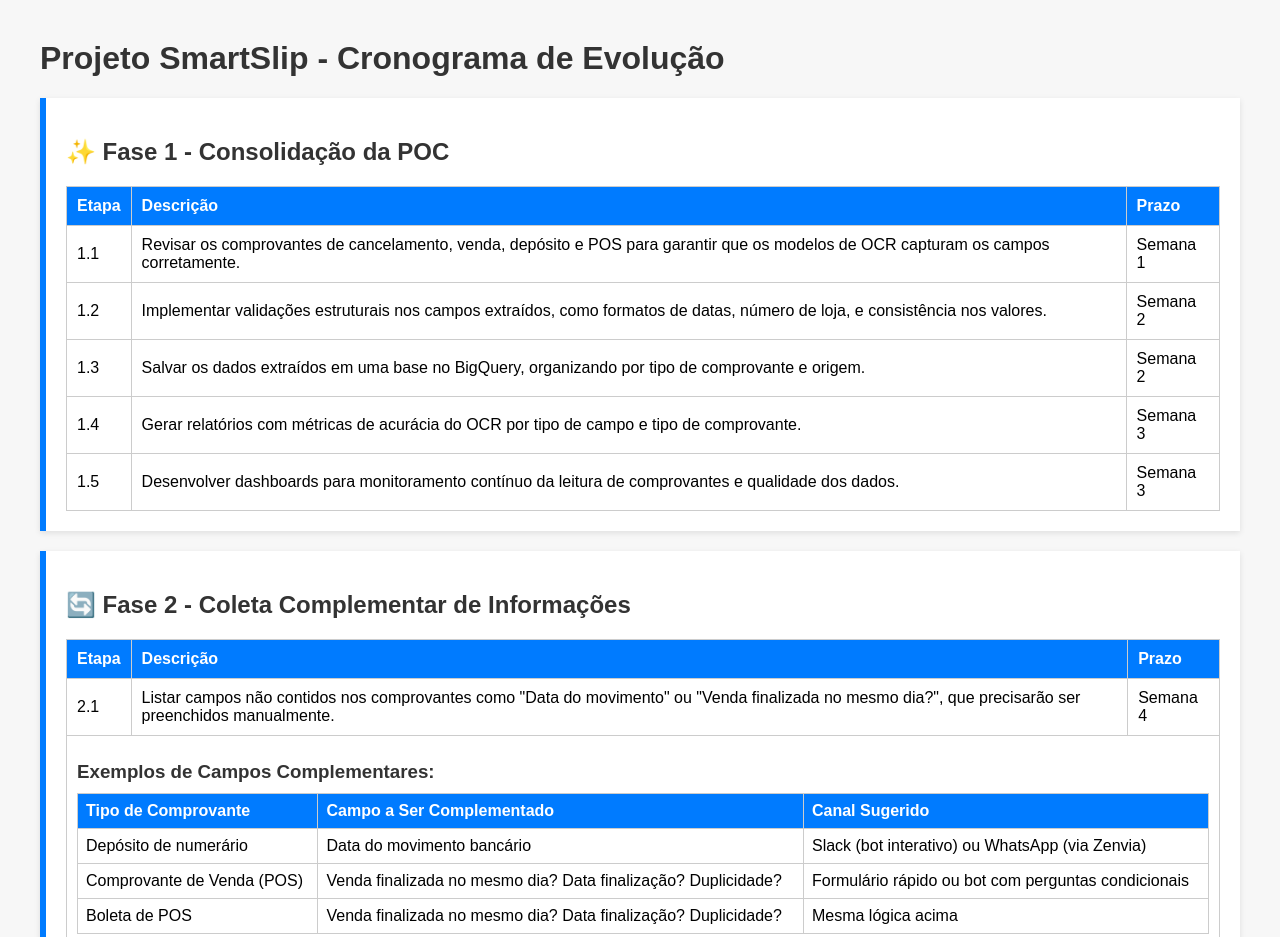
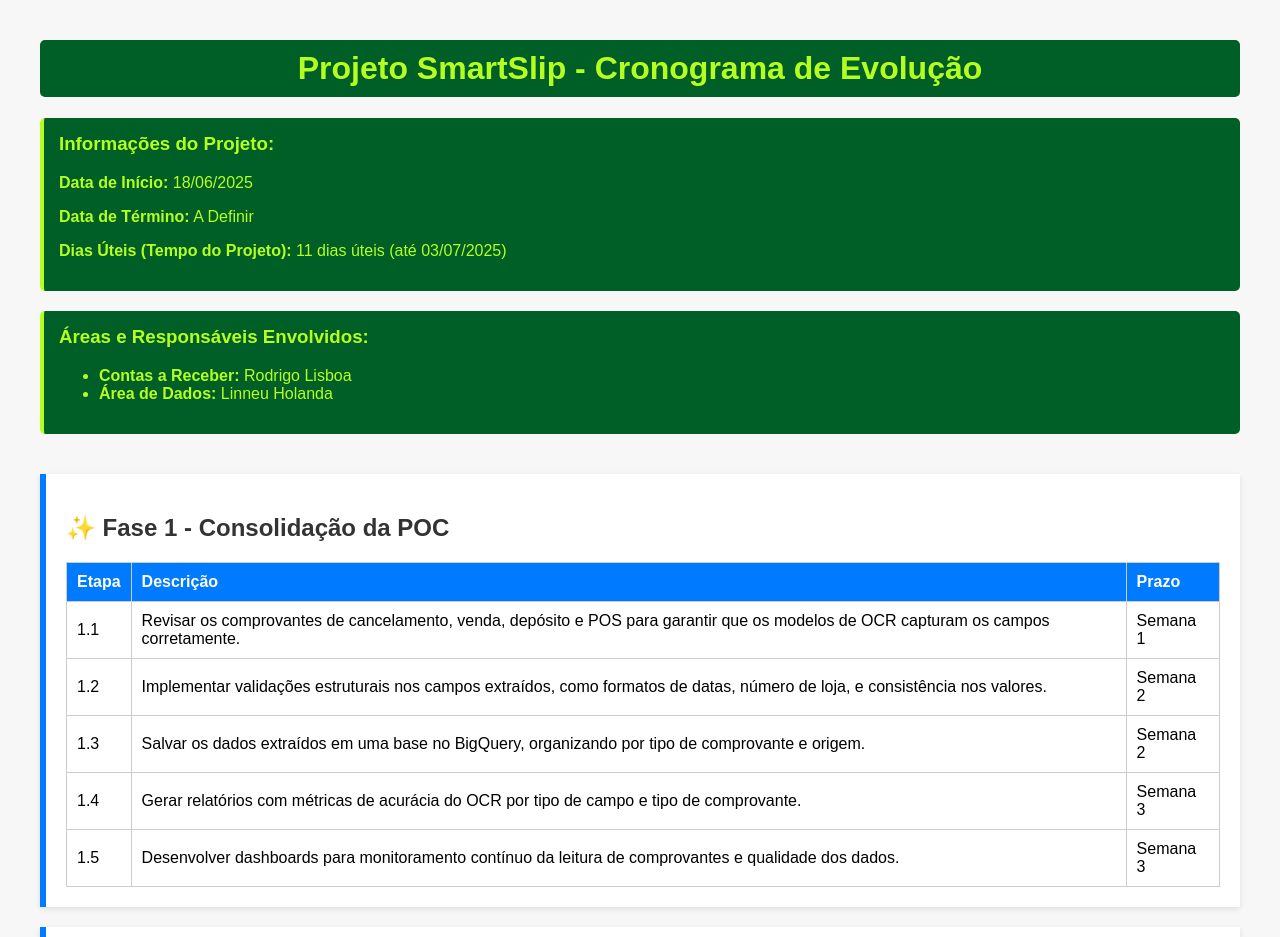
Before and after one commit to rslisboa/smartslip, a plain HTML site: page index.html in a window 1280 px wide. Shown: the top 937 px of the page. Drawn offline with Linux system fonts and the light colour scheme.

Commit message:
Update index.html

```diff
--- a/index.html
+++ b/index.html
@@ -75,7 +75,22 @@
   </style>
 </head>
 <body>
-  <h1>Projeto SmartSlip - Cronograma de Evolução</h1>
+  <h1 style="background-color: #005E27; color: #B5FF20; padding: 10px; border-radius: 5px; text-align: center;">Projeto SmartSlip - Cronograma de Evolução</h1>
+
+  <div style="margin-bottom: 20px; padding: 15px; background-color: #005E27; border-left: 4px solid #B5FF20; border-radius: 5px;">
+    <h3 style="color: #B5FF20; margin-top: 0;">Informações do Projeto:</h3>
+    <p style="color: #B5FF20;"><strong>Data de Início:</strong> 18/06/2025</p>
+    <p style="color: #B5FF20;"><strong>Data de Término:</strong> A Definir</p>
+    <p style="color: #B5FF20;"><strong>Dias Úteis (Tempo do Projeto):</strong> 11 dias úteis (até 03/07/2025)</p>
+  </div>
+
+  <div style="margin-bottom: 40px; padding: 15px; background-color: #005E27; border-left: 4px solid #B5FF20; border-radius: 5px;">
+    <h3 style="color: #B5FF20; margin-top: 0;">Áreas e Responsáveis Envolvidos:</h3>
+    <ul>
+      <li style="color: #B5FF20;"><strong>Contas a Receber:</strong> Rodrigo Lisboa</li>
+      <li style="color: #B5FF20;"><strong>Área de Dados:</strong> Linneu Holanda</li>
+    </ul>
+  </div>
 
   <section class="fase">
     <h2>✨ Fase 1 - Consolidação da POC</h2>
@@ -244,8 +259,6 @@
       </li>
     </ul>
   </section>
-  <!-- Fim da Nova Seção: Detalhes da Integração Slack e IA -->
-
   <section class="fase">
     <h2>⚖️ Fase 4 - Integração com SAP e BigQuery</h2>
     <table>
@@ -263,9 +276,12 @@
     <table>
       <tr><th>Etapa</th><th>Descrição</th><th>Prazo</th></tr>
       <tr><td>5.1</td><td>Implantar pesquisas rápidas e entrevistas com lojas para entender dores e melhorias no uso da ferramenta.</td><td>Semana 15</td></tr>
-      <tr><td>5.2</td><td>Realizar ajustes contínuos no OCR com base em erros recorrentes e novos layouts de comprovantes.</td><td>Contínuo</td></tr>
-      <tr><td>5.3</td><td>Escalar o projeto para novas lojas ou frentes de negócio (ex: marketplaces, franquias).</td><td>Semana 16+</td></tr>
-      <tr><td>5.4</td><td>Construir indicadores mensais de ROI: tempo economizado, assertividade da IA, redução de erros humanos.</td><td>Mensal</td></tr>
+      <tr><td>5.2</td><td>Realizar ajustes contínuos no OCR com base em erros recorrentes e novos layouts de comprovantes.</td><td>Contínuo</td>
+      </tr>
+      <tr><td>5.3</td><td>Escalar o projeto para novas lojas ou frentes de negócio (ex: marketplaces, franquias).</td><td>Semana 16+</td>
+      </tr>
+      <tr><td>5.4</td><td>Construir indicadores mensais de ROI: tempo economizado, assertividade da IA, redução de erros humanos.</td><td>Mensal</td>
+      </tr>
     </table>
   </section>
 
```
